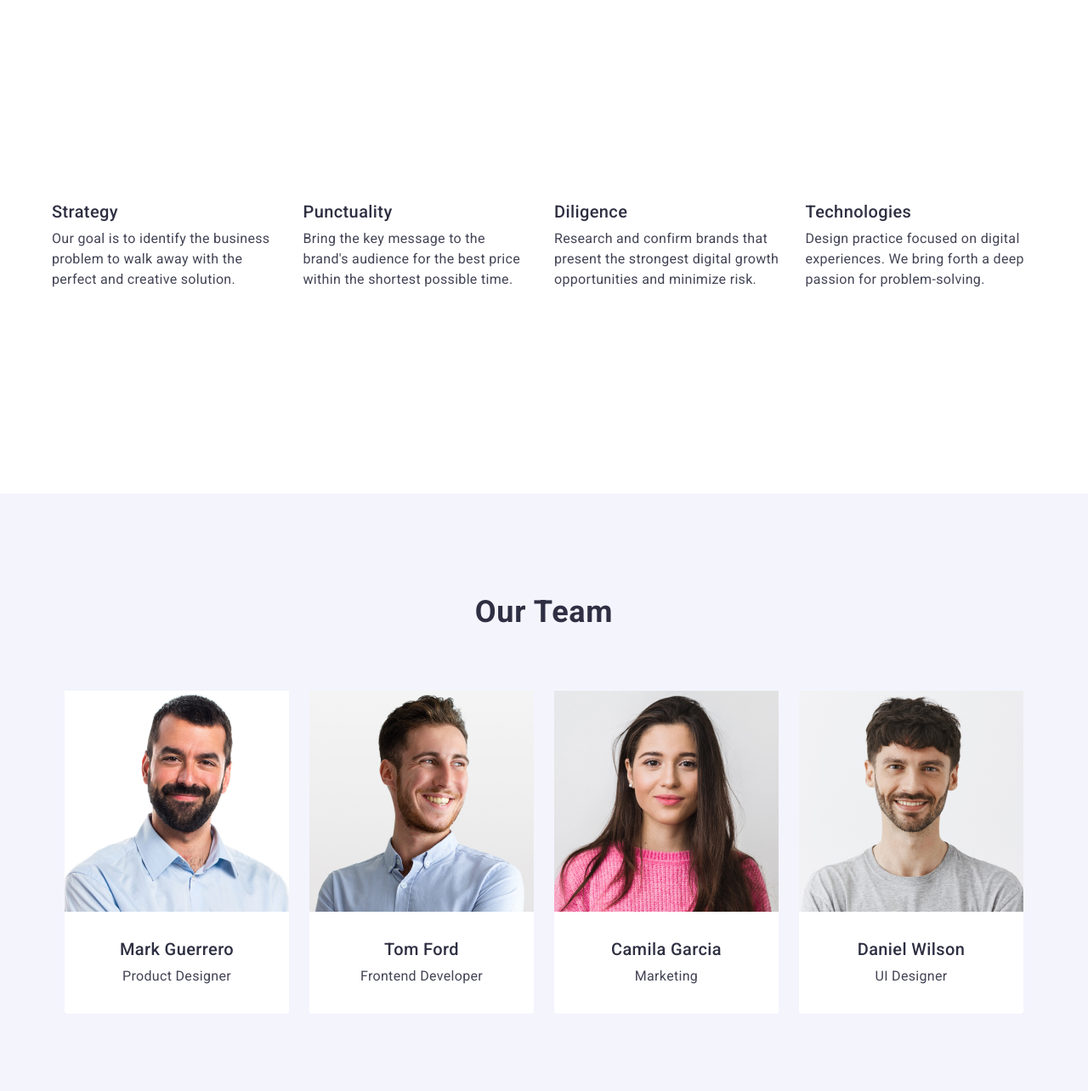
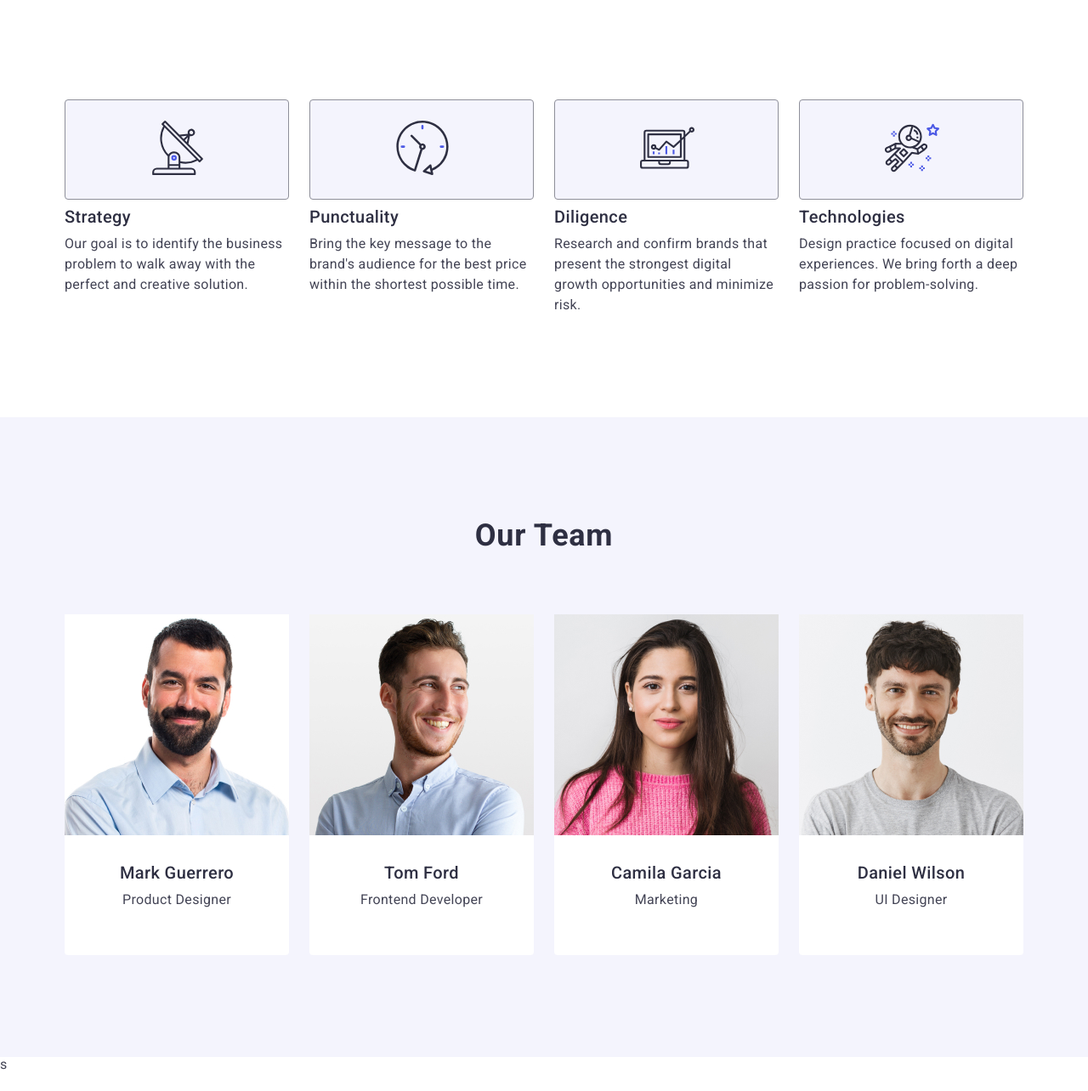
Before and after one commit to Mikhail-Mukha/goit-markup-hw-04, a plain HTML site: page index.html in a window 1280 px wide. Shown: the part 676-1960 px from the top of the page at 85% size. Drawn offline with nearby package versions, Linux system fonts and the light colour scheme.

Commit message:
hw4-html-css-correction

```diff
--- a/css/styles.css
+++ b/css/styles.css
@@ -145,6 +145,13 @@ img {
     margin: 0 auto;
     padding-top: 188px;
     padding-bottom: 188px;
+    background-color: #2E2F42;
+    background-image: linear-gradient(rgba(46, 47, 66, 0.7),
+    rgba(46,47,66,0.7 )),
+     url(../images/people-office-background.jpg);
+    background-repeat: no-repeat;
+    background-position: center;
+    background-size: cover;
 }
 
 .effective-solutions-text {
@@ -161,7 +168,7 @@ img {
 }
 
 .effective-solutions {
-    background-color: #2E2F42;
+
 }
 
 .button {
@@ -190,10 +197,6 @@ img {
     background: #FFF;
 }
 
-.our-qualities .container {
-    padding: 120px 0;
-}
-
 .our-qualities-item {
     gap: 24px;
     display: flex;
@@ -202,6 +205,18 @@ img {
 .our-qualities-link {
     width: 100%;
     width: calc((100% - 72px) / 4);
+}
+
+.our-qualities-container {
+    padding: 24px 100px;
+    border-radius: 4px;
+    border: 1px solid var(--LIGHT-SLATE, #8E8F99);
+    background: var(--CLOUD, #F4F4FD);
+    margin-bottom: 8px;
+}
+
+.our-qualities-icon {
+    fill: transparent;
 }
 
 .our-qualities-text {
@@ -266,6 +281,14 @@ img {
     font-size: 16px;
     line-height: 1.50;
     letter-spacing: 0.02em;
+}
+
+.our-team-container{
+    fill: var(--IRIS, #4D5AE5);
+}
+
+.our-team-icon {
+    fill: transparent;
 }
 
 .our-portfolio {
--- a/index.html
+++ b/index.html
@@ -55,6 +55,11 @@
                 <h2 class="visually-hidden">Our Qualities</h2>
                 <ul class="our-qualities-item">
                     <li class="our-qualities-link">
+                        <div class="our-qualities-container">
+                            <svg class="our-qualities-icon" width="64" height="64" >
+                                <use href="./images/icons.svg#icon-antenna"></use>
+                            </svg>
+                        </div>
                         <h3 class="our-qualities-text">Strategy</h3>
                         <p class="our-qualities-paragraph">
                             Our goal is to identify the business problem to walk away with the perfect and creative solution.
@@ -62,6 +67,11 @@
                     </li>
 
                     <li class="our-qualities-link">
+                        <div class="our-qualities-container">
+                            <svg class="our-qualities-icon" width="64" height="64" >
+                                <use href="./images/icons.svg#icon-clock"></use>
+                            </svg>
+                        </div>
                         <h3 class="our-qualities-text"> Punctuality </h3>
                         <p class="our-qualities-paragraph">
                             Bring the key message to the brand's audience for the best price within the shortest possible time.
@@ -69,6 +79,11 @@
                     </li>
 
                     <li class="our-qualities-link">
+                        <div class="our-qualities-container">
+                            <svg class="our-qualities-icon" width="64" height="64" >
+                                <use href="./images/icons.svg#icon-diagram"></use>
+                            </svg>
+                        </div>
                         <h3 class="our-qualities-text"> Diligence </h3>
                         <p class="our-qualities-paragraph">
                             Research and confirm brands that present the strongest digital growth opportunities and minimize risk.
@@ -76,6 +91,11 @@
                     </li>
 
                     <li class="our-qualities-link">
+                        <div class="our-qualities-container">
+                            <svg class="our-qualities-icon" width="64" height="64" >
+                                <use href="./images/icons.svg#icon-astronaut"></use>
+                            </svg>
+                        </div>
                         <h3 class="our-qualities-text"> Technologies </h3>
                         <p class="our-qualities-paragraph">
                             Design practice focused on digital experiences. We bring forth a deep passion for problem-solving.
@@ -100,6 +120,11 @@
                                  Product Designer
                             </p>
                         </div>
+                        <div class="our-team-container" width="40" height="40" >
+                            <svg class="our-team-icon" width="16" height="16" >
+                                <use href="./images/icons.svg#icon-instagram"></use>
+                            </svg>
+                        </div>
                     </li>
 
                     <li class="our-team-link">
@@ -109,6 +134,11 @@
                             <p class="our-team-paragraph">
                                  Frontend Developer
                             </p>
+                        </div>
+                        <div class="our-team-container" width="40" height="40" >
+                            <svg class="our-team-icon" width="16" height="16" >
+                                <use href="./images/icons.svg#icon-twitter"></use>
+                            </svg>
                         </div>
                     </li>
 
@@ -120,6 +150,11 @@
                                  Marketing
                             </p>
                         </div>
+                        <div class="our-team-container" width="40" height="40" >
+                            <svg class="our-team-icon" width="16" height="16" >
+                                <use href="./images/icons.svg#icon-facebook"></use>
+                            </svg>
+                        </div>
                     </li>
 
                     <li class="our-team-link">
@@ -130,13 +165,18 @@
                                  UI Designer
                             </p>
                         </div>
+                        <div class="our-team-container" width="40" height="40" >
+                            <svg class="our-team-icon" width="16" height="16" >
+                                <use href="./images/icons.svg#icon-linkedin"></use>
+                            </svg>
+                        </div>
                     </li>
 
                 </ul>
             </div>
 
         </section>
-
+        s
         <section class="our-portfolio section">
 
             <div class="container">
```
Also changed, not shown: images/icons.svg (added), images/people-office-background.jpg (added).
